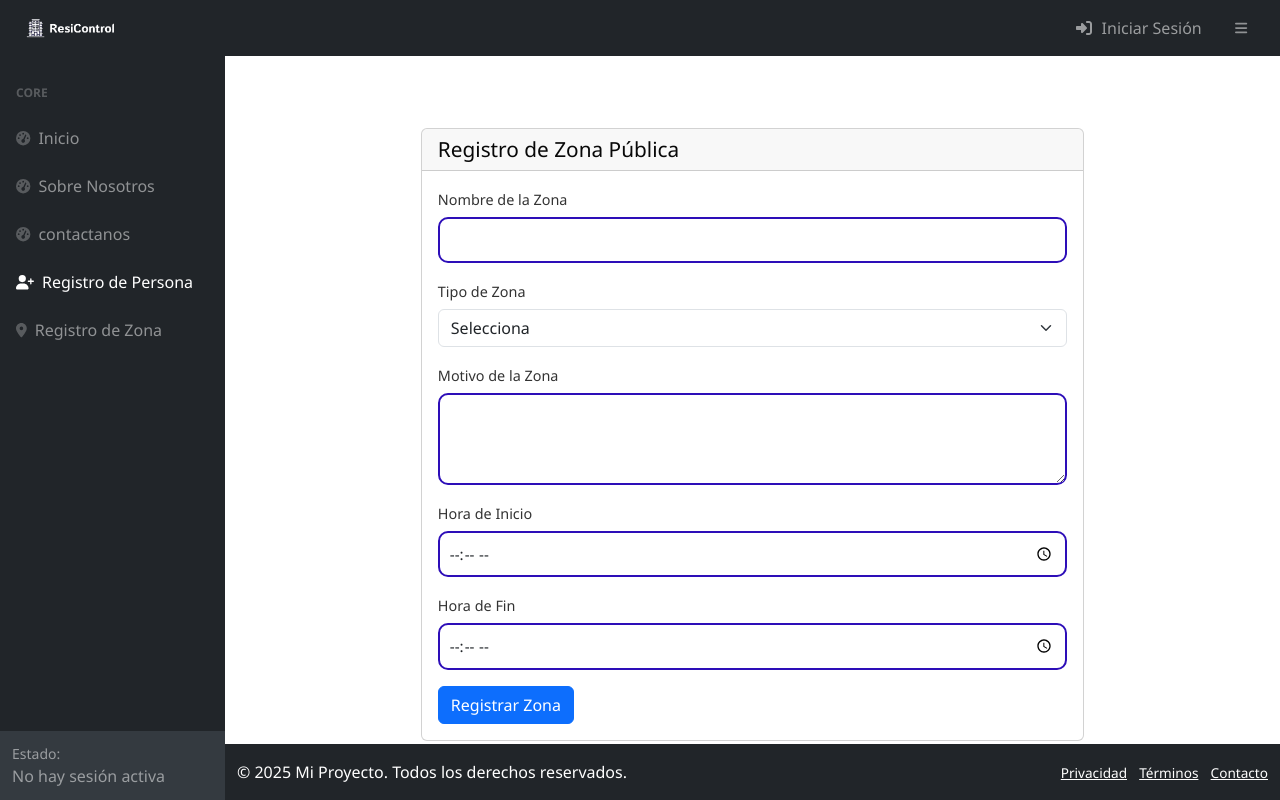
After one commit to sofiaenciso20/ResiControl, a PHP site: page /registro_zona in a window 1280 px wide. The commit adds this page. Run offline with PHP 8.4, Linux system fonts and the light colour scheme; some libraries are stand-ins or nearby versions.

Commit message:
REGISTRO ZONA commit

```diff
--- /dev/null
+++ b/public/registro_zona.php
@@ -0,0 +1,16 @@
+<?php
+
+require_once __DIR__ . '/../vendor/autoload.php';
+require_once __DIR__ . '/../src/Controllers/PersonaController.php';
+
+$controller = new PersonaController();
+$mensaje = $controller->registrar();
+
+$titulo = 'Registro de zona';
+$pagina_actual = 'registro';
+
+ob_start();
+require_once __DIR__ . '/../views/components/registro_zona.php';
+$contenido = ob_get_clean();
+
+require_once __DIR__ . '/../views/layout/main.php';
--- /dev/null
+++ b/views/components/registro_zona.php
@@ -0,0 +1,42 @@
+<div class="container mt-5">
+    <div class="row justify-content-center">
+        <div class="col-md-8">
+            <div class="card">
+                <div class="card-header">
+                    <h4 class="mb-0">Registro de Zona Pública</h4>
+                </div>
+                <div class="card-body">
+                    <form method="POST" action="/registro_zona.php">
+                        <div class="mb-3">
+                            <label class="form-label">Nombre de la Zona</label>
+                            <input type="text" class="form-control" name="nombre" required>
+                        </div>
+                        <div class="mb-3">
+                            <label class="form-label">Tipo de Zona</label>
+                            <select class="form-select" name="tipo_zona" required>
+                                <option value="">Selecciona</option>
+                                <option value="salon">Salón</option>
+                                <option value="piscina">Piscina</option>
+                                <option value="gimnasio">Gimnasio</option>
+                                <option value="otro">Otro</option>
+                            </select>
+                        </div>
+                        <div class="mb-3">
+                            <label class="form-label">Motivo de la Zona</label>
+                            <textarea class="form-control" name="motivo_zona" rows="3" required></textarea>
+                        </div>
+                        <div class="mb-3">
+                            <label class="form-label">Hora de Inicio</label>
+                            <input type="time" class="form-control" name="hora_inicio" required>
+                        </div>
+                        <div class="mb-3">
+                            <label class="form-label">Hora de Fin</label>
+                            <input type="time" class="form-control" name="hora_fin" required>
+                        </div>
+                        <button type="submit" class="btn btn-primary">Registrar Zona</button>
+                    </form>
+                </div>
+            </div>
+        </div>
+    </div>
+</div>
--- a/views/components/sidebar.php
+++ b/views/components/sidebar.php
@@ -17,10 +17,15 @@
                         contactanos
                     </a>
                     <a class="nav-link <?php echo ($pagina_actual ?? '') === 'registro' ? 'active' : ''; ?>" href="/registro_persona.php">
-                    <div class="sb-nav-link-icon"><i class="fas fa-user-plus"></i></div>
-                    Registro de Persona
+                        <div class="sb-nav-link-icon"><i class="fas fa-user-plus"></i></div>
+                        Registro de Persona
+                    </a>
+                    <a class="nav-link <?php echo ($pagina_actual ?? '') === 'registro_zona' ? 'active' : ''; ?>" href="/registro_zona.php">
+                        <div class="sb-nav-link-icon"><i class="fas fa-map-marker-alt"></i></div>
+                        Registro de Zona
                     </a>
                     </div>
+
             </div>
             <div class="sb-sidenav-footer">
                 <div class="small">Estado:</div>
```
Also changed, not shown: src/Controllers/ZonaController.php (added, +17 -0 lines).
